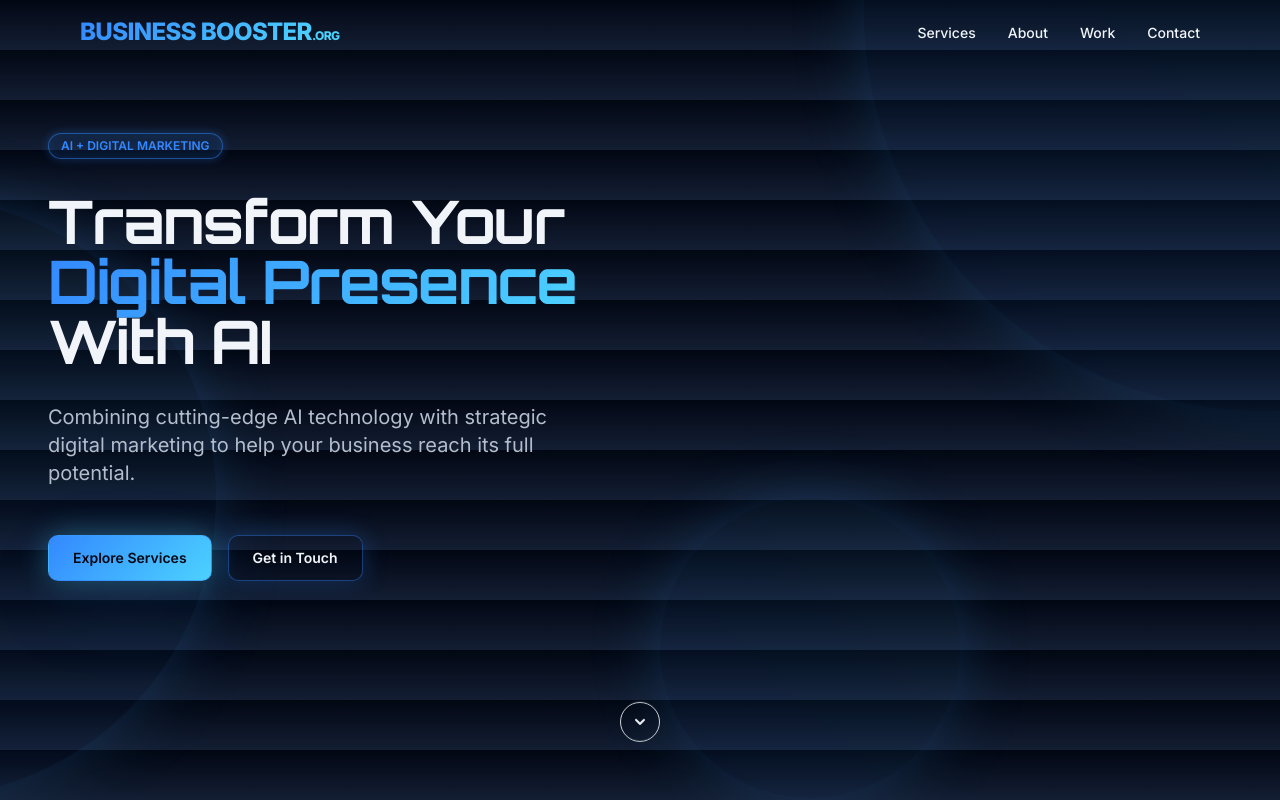
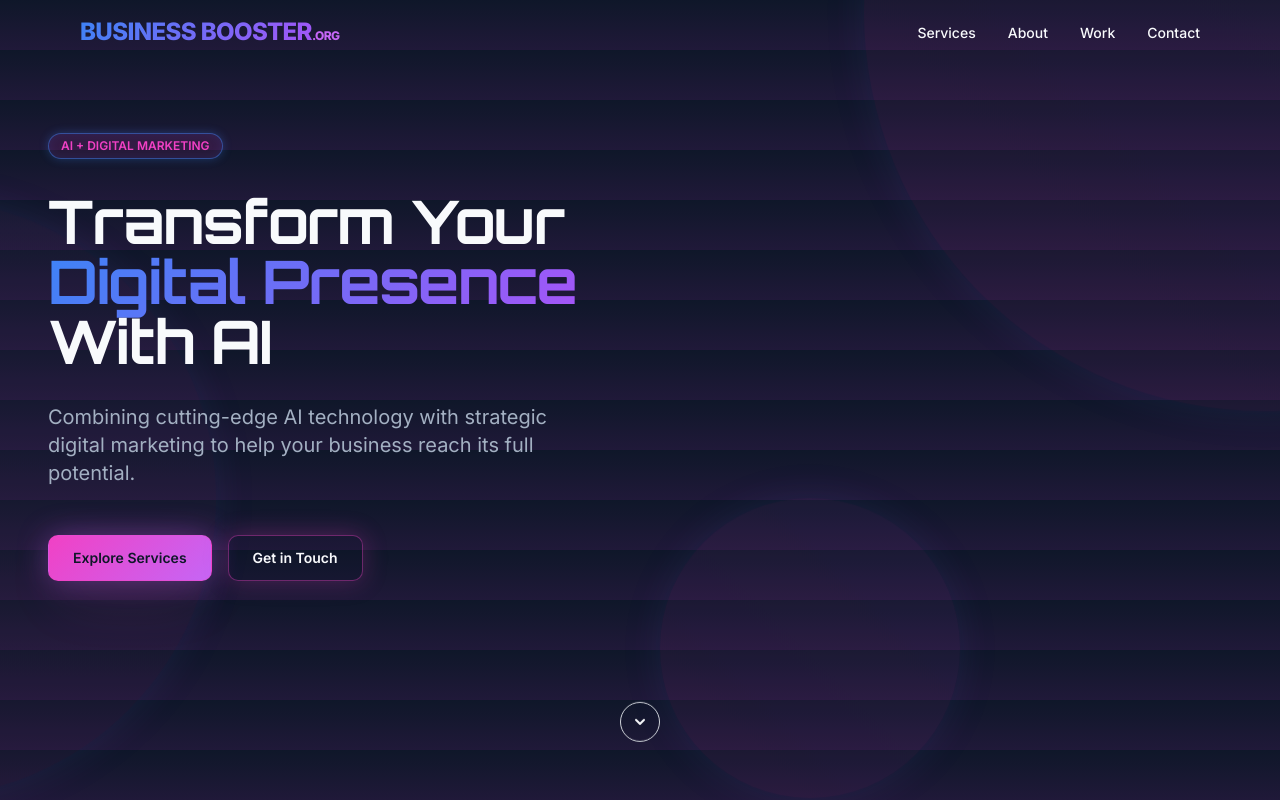
Before and after one commit to gamer-souvik/business-booster-in, a React (Vite) app: page / in a window 1280 px wide. Shown: the top 800 px of the page. Built offline with nearby package versions, Linux system fonts and the light colour scheme.

Commit message:
Reverted to commit 5c5da30a3143b7a01b209e54bcd71969ba22ea11

```diff
--- a/src/index.css
+++ b/src/index.css
@@ -8,81 +8,81 @@
 
 @layer base {
   :root {
-    --background: 222 84% 4%;
-    --foreground: 210 40% 96%;
+    --background: 222 47% 11%;
+    --foreground: 210 40% 98%;
 
-    --card: 222 70% 6%;
-    --card-foreground: 210 40% 96%;
+    --card: 222 47% 11%;
+    --card-foreground: 210 40% 98%;
 
-    --popover: 222 70% 6%;
-    --popover-foreground: 210 40% 96%;
+    --popover: 222 47% 11%;
+    --popover-foreground: 210 40% 98%;
 
-    --primary: 215 100% 60%;
-    --primary-foreground: 222 84% 4%;
+    --primary: 315 86% 60%;
+    --primary-foreground: 222 47% 11%;
 
-    --secondary: 220 45% 14%;
-    --secondary-foreground: 210 40% 96%;
+    --secondary: 253 39% 16%;
+    --secondary-foreground: 210 40% 98%;
 
-    --muted: 220 35% 20%;
-    --muted-foreground: 215 20% 75%;
+    --muted: 253 39% 16%;
+    --muted-foreground: 215 20% 70%;
 
-    --accent: 195 100% 65%;
-    --accent-foreground: 222 84% 4%;
+    --accent: 280 88% 68%;
+    --accent-foreground: 210 40% 98%;
 
     --destructive: 0 84% 60%;
     --destructive-foreground: 210 40% 98%;
 
-    --border: 220 50% 22%;
-    --input: 220 50% 22%;
-    --ring: 215 100% 60%;
+    --border: 253 39% 24%;
+    --input: 253 39% 24%;
+    --ring: 315 86% 60%;
 
     --radius: 0.75rem;
 
-    --sidebar-background: 222 84% 4%;
-    --sidebar-foreground: 210 40% 96%;
-    --sidebar-primary: 215 100% 60%;
-    --sidebar-primary-foreground: 222 84% 4%;
-    --sidebar-accent: 220 45% 14%;
-    --sidebar-accent-foreground: 210 40% 96%;
-    --sidebar-border: 220 50% 22%;
-    --sidebar-ring: 215 100% 60%;
+    --sidebar-background: 222 47% 11%;
+    --sidebar-foreground: 210 40% 98%;
+    --sidebar-primary: 315 86% 60%;
+    --sidebar-primary-foreground: 222 47% 11%;
+    --sidebar-accent: 253 39% 16%;
+    --sidebar-accent-foreground: 210 40% 98%;
+    --sidebar-border: 253 39% 24%;
+    --sidebar-ring: 315 86% 60%;
 
     /* Futuristic enhancements */
     --gradient-primary: linear-gradient(135deg, hsl(var(--primary)), hsl(var(--accent)));
-    --gradient-dark: linear-gradient(180deg, hsl(222 84% 8%), hsl(222 84% 2%));
-    --glow-primary: 0 0 28px hsl(var(--primary) / 0.65);
-    --glow-accent: 0 0 28px hsl(var(--accent) / 0.6);
-    --shadow-premium: 0 25px 80px -20px hsl(var(--primary) / 0.55);
+    --gradient-dark: linear-gradient(180deg, hsl(222 47% 11%), hsl(222 47% 6%));
+    --glow-primary: 0 0 24px hsl(var(--primary) / 0.55);
+    --glow-accent: 0 0 24px hsl(var(--accent) / 0.55);
+    --shadow-premium: 0 20px 60px -15px hsl(var(--primary) / 0.3);
   }
 
   .dark {
-    --background: 222 84% 4%;
-    --foreground: 210 40% 96%;
+    --background: 222 47% 11%;
+    --foreground: 210 40% 98%;
 
-    --card: 222 70% 6%;
-    --card-foreground: 210 40% 96%;
+    --card: 222 47% 11%;
+    --card-foreground: 210 40% 98%;
 
-    --popover: 222 70% 6%;
-    --popover-foreground: 210 40% 96%;
+    --popover: 222 47% 11%;
+    --popover-foreground: 210 40% 98%;
 
-    --primary: 215 100% 60%;
-    --primary-foreground: 222 84% 4%;
+    --primary: 217 91% 60%;
+    --primary-foreground: 222 47% 11%;
 
-    --secondary: 220 45% 14%;
-    --secondary-foreground: 210 40% 96%;
+    --secondary: 217 33% 17%;
+    --secondary-foreground: 210 40% 98%;
 
-    --muted: 220 35% 20%;
-    --muted-foreground: 215 20% 75%;
+    --muted: 217 33% 17%;
+    --muted-foreground: 215 20% 65%;
 
-    --accent: 195 100% 65%;
-    --accent-foreground: 222 84% 4%;
+    --accent: 270 91% 65%;
+    --accent-foreground: 210 40% 98%;
 
     --destructive: 0 62.8% 30.6%;
     --destructive-foreground: 210 40% 98%;
 
-    --border: 220 50% 22%;
-    --input: 220 50% 22%;
-    --ring: 215 100% 60%;
+    --border: 217 33% 17%;
+    --input: 217 33% 17%;
+    --ring: 217 91% 60%;
   }
 }
 
@@ -95,11 +95,11 @@
     @apply bg-background text-foreground;
     font-family: 'Inter', sans-serif;
     background:
-      radial-gradient(ellipse at top left, hsl(215 100% 35% / 0.9), transparent 60%),
-      radial-gradient(ellipse at bottom right, hsl(195 100% 30% / 0.9), transparent 55%),
-      linear-gradient(180deg, hsl(222 84% 8%), hsl(222 84% 2%)),
+      radial-gradient(ellipse at top left, hsl(280 88% 18% / 0.85), transparent 60%),
+      radial-gradient(ellipse at bottom right, hsl(315 86% 24% / 0.85), transparent 55%),
+      linear-gradient(180deg, hsl(222 47% 11%), hsl(222 47% 6%)),
       url('./assets/business-booster-main-bg.jpg');
-    background-size: 160% 160%, 160% 160%, cover, cover;
+    background-size: 120% 120%, 120% 120%, cover, cover;
     background-position: top left, bottom right, center, center;
     background-attachment: fixed;
     min-height: 100vh;
@@ -115,7 +115,7 @@
 @layer components {
   .text-gradient {
     @apply bg-clip-text text-transparent;
-    background-image: linear-gradient(135deg, hsl(var(--primary)), hsl(var(--accent)));
+    background-image: linear-gradient(135deg, hsl(217 91% 60%), hsl(270 91% 65%));
   }
 
   .section-padding {
@@ -135,7 +135,7 @@
   }
 
   .premium-glow {
-    box-shadow: 0 0 40px hsl(var(--primary) / 0.6), 0 0 90px hsl(var(--accent) / 0.45);
+    box-shadow: 0 0 30px hsl(217 91% 60% / 0.3), 0 0 60px hsl(270 91% 65% / 0.2);
   }
 
   .staggered-fade-in > * {
@@ -159,14 +159,14 @@
   }
 
   .neon-border {
-    border: 1px solid hsl(var(--primary) / 0.5);
-    box-shadow: 0 0 10px hsl(var(--primary) / 0.3), inset 0 0 10px hsl(var(--primary) / 0.1);
+    border: 1px solid hsl(217 91% 60% / 0.5);
+    box-shadow: 0 0 10px hsl(217 91% 60% / 0.3), inset 0 0 10px hsl(217 91% 60% / 0.1);
   }
 
   .cyber-grid {
     background-image:
-      linear-gradient(hsl(var(--primary) / 0.16) 1px, transparent 1px),
-      linear-gradient(90deg, hsl(var(--primary) / 0.16) 1px, transparent 1px);
+      linear-gradient(hsl(217 91% 60% / 0.1) 1px, transparent 1px),
+      linear-gradient(90deg, hsl(217 91% 60% / 0.1) 1px, transparent 1px);
     background-size: 50px 50px;
   }
 
```
